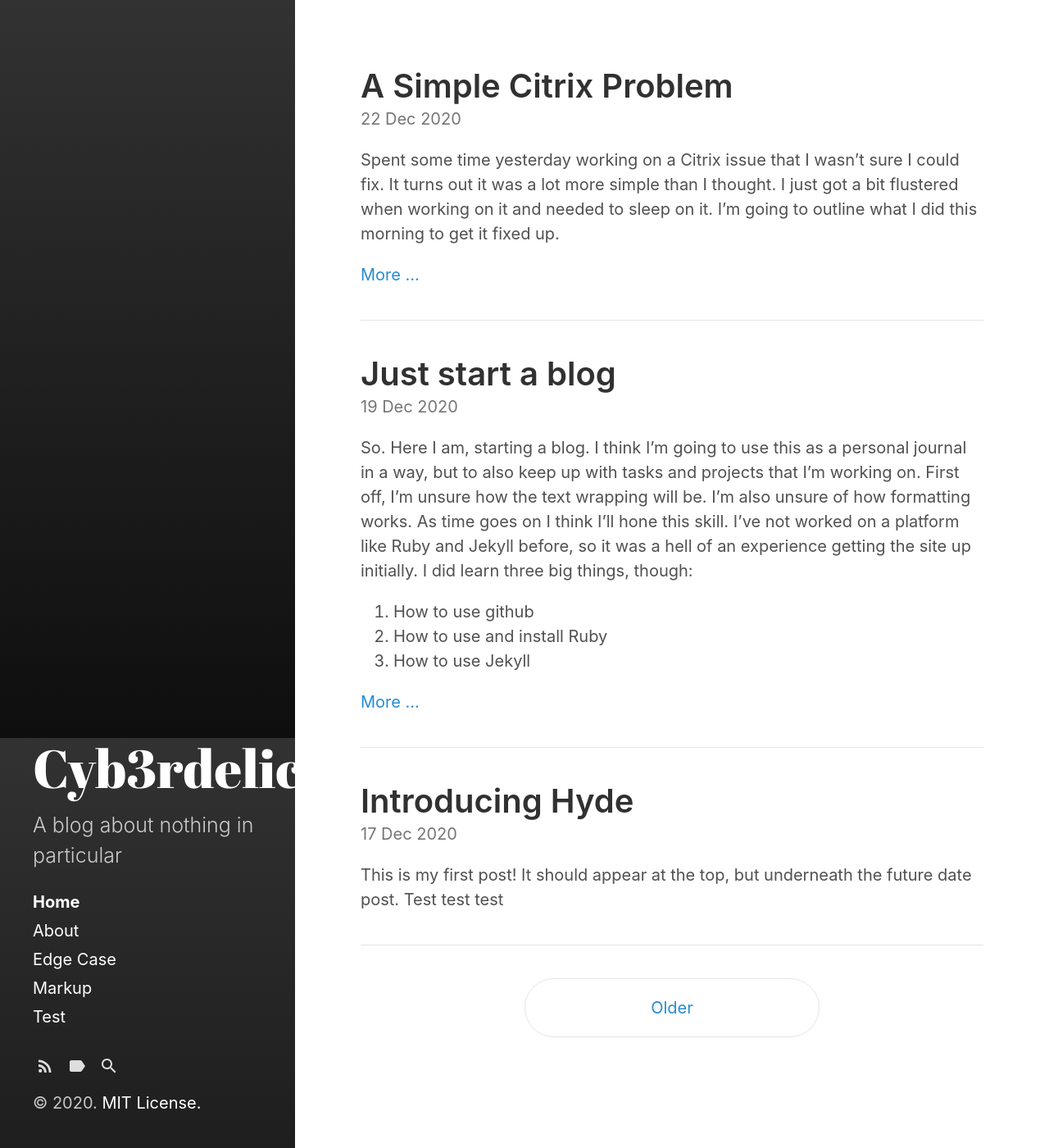
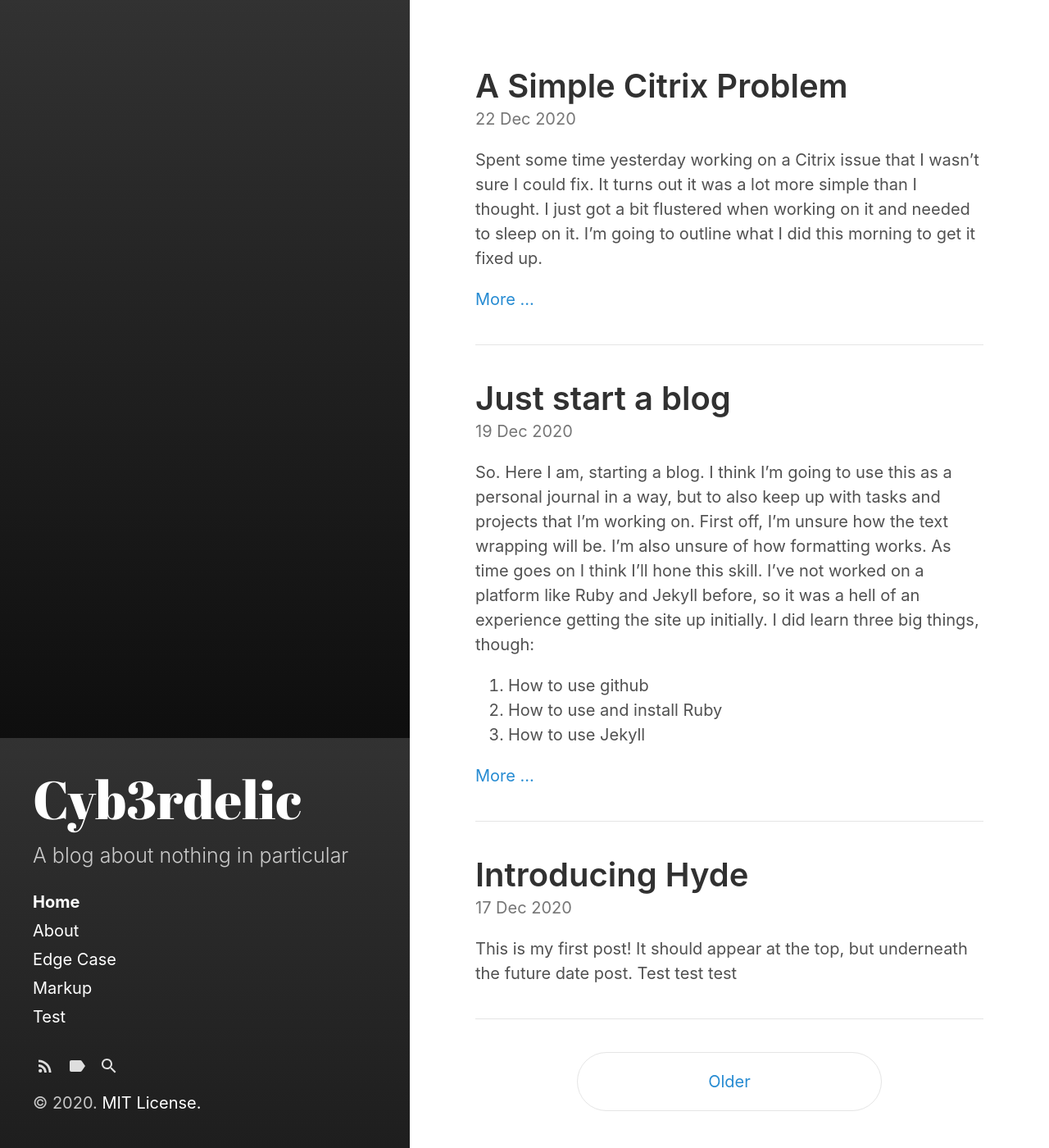
Before and after one commit to cyb3rdelic/cyb3rdelic.github.io, a Jekyll site: the page built from index.html, in a window 1280 px wide and 1400 px high. Shown: the whole window at 82% size. Built offline with Jekyll 4.4.1, drawn with Linux system fonts in a browser that asks for light colours; the list of posts is cut into pages by our own code.

Commit message:
Working on sidebar

```diff
--- a/_config.yml
+++ b/_config.yml
@@ -3,7 +3,7 @@ markdown:         kramdown
 highlighter:      rouge
 
 # Setup
-title:           Cyb3rdelic
+title:            Cyb3rdelic
 tagline:          'A blog about nothing'
 description:      'A blog about nothing in particular'
 url:              https://cyb3rdelic.github.io
--- a/_sass/hydeout/_variables.scss
+++ b/_sass/hydeout/_variables.scss
@@ -29,11 +29,11 @@ $padding-v: 1em !default;
 $padding-h: 1.5em !default;
 $heading-spacing: 0.5rem !default;
 $section-spacing: 2rem !default;
-$sidebar-width: 18rem !default;
+$sidebar-width: 25rem !default;
 
 $large-breakpoint: 49rem !default;
 $large-font-size: 1.25rem !default;
-$medium-font-size: .75rem;
+$medium-font-size: 50px;
 
 $box-shadow-size: 1px !default;
 $box-shadow-opacity: 0.16 !default;
```
